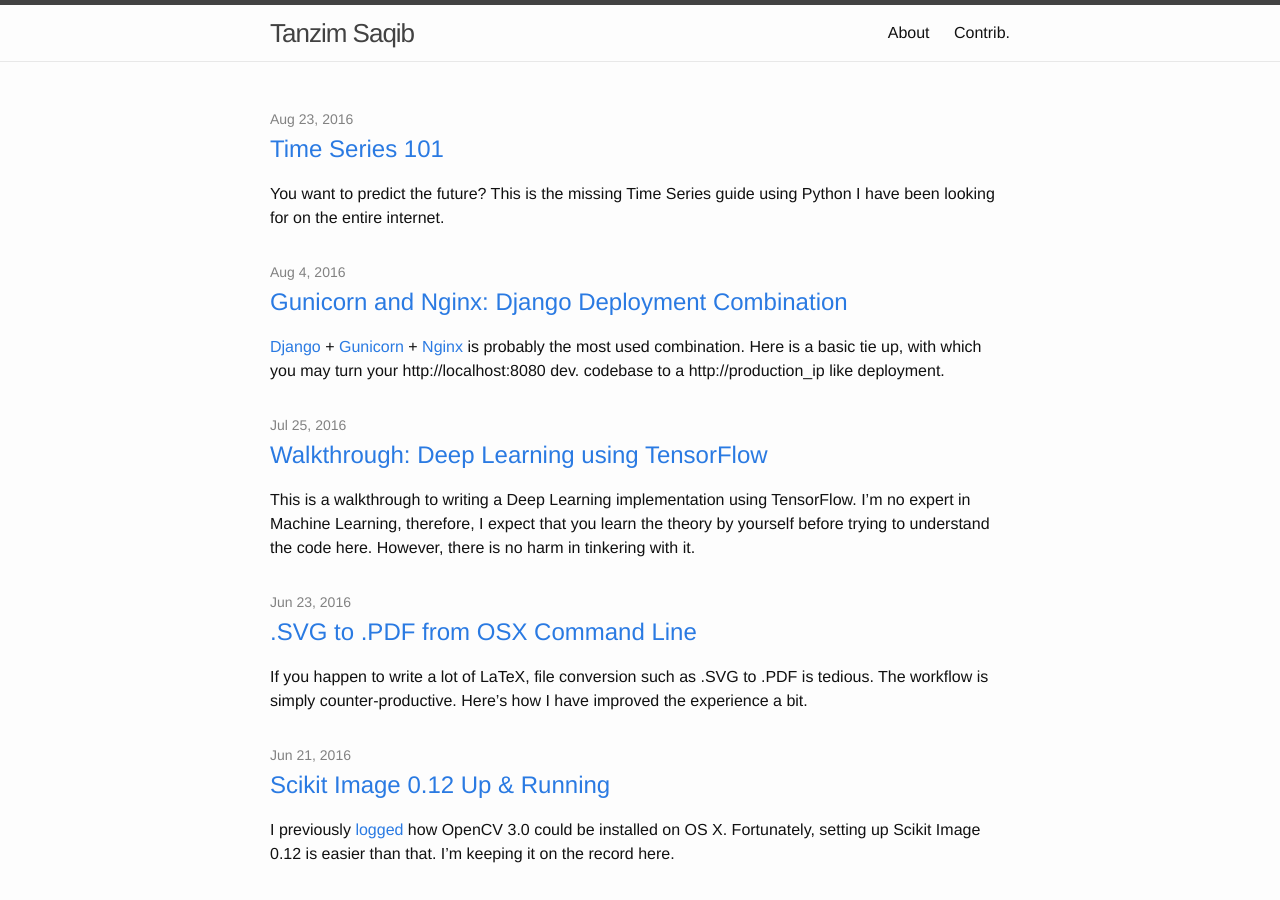
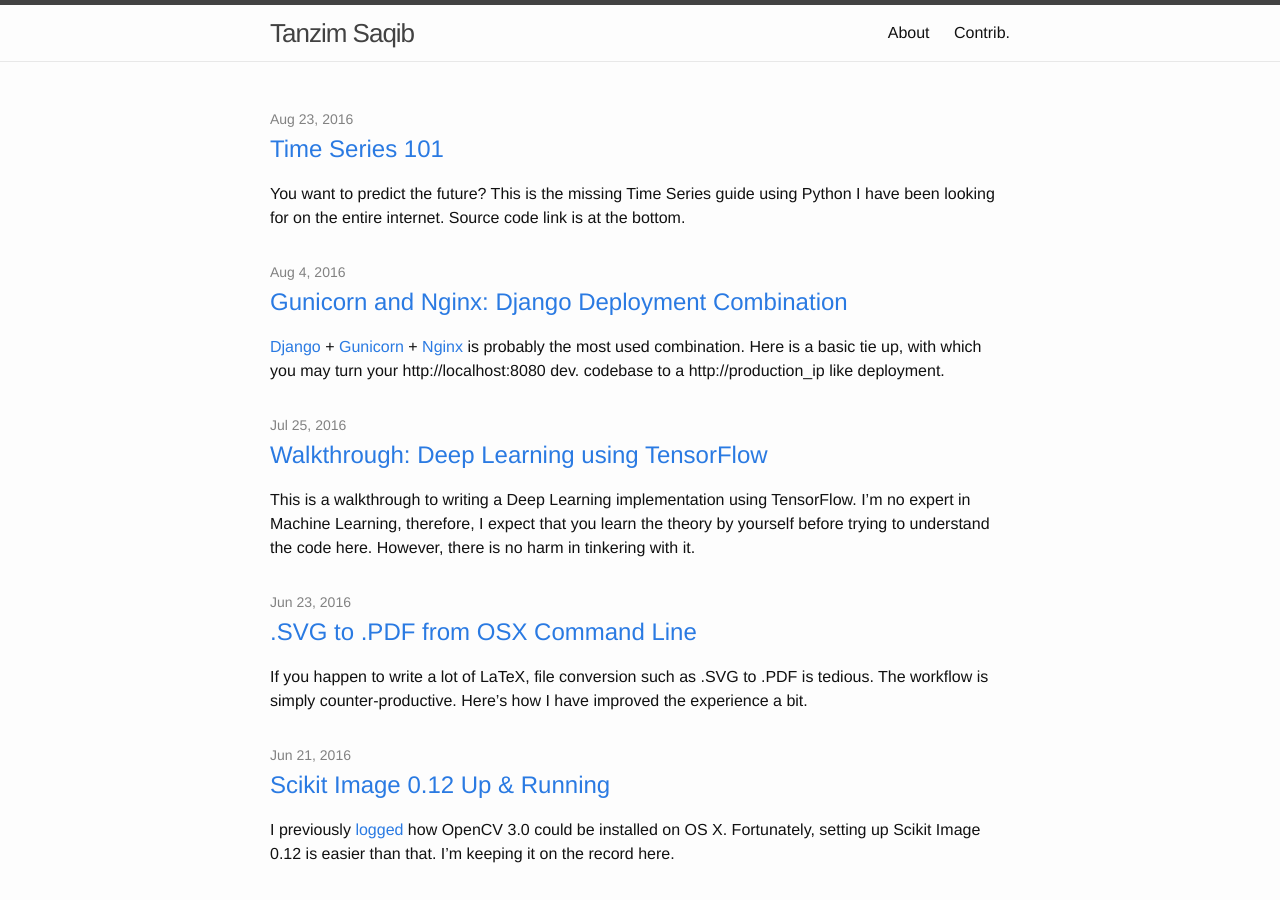
Before and after one commit to tsaqib/www, a Jekyll site: the page built from index.html, in a window 1280 px wide and 900 px high. Built offline with Jekyll 4.4.1, drawn with Linux system fonts in a browser that asks for light colours.

Commit message:
Added source code link.

```diff
--- a/_posts/2016-08-23-time-series-101.md
+++ b/_posts/2016-08-23-time-series-101.md
@@ -7,7 +7,7 @@
 comments: true
 thumbnail: /assets/ts-101-1.png
 ---
-You want to predict the future? This is the missing Time Series guide using Python I have been looking for on the entire internet.
+You want to predict the future? This is the missing Time Series guide using Python I have been looking for on the entire internet. Source code link is at the bottom.
 
 A Time Series is a set of observations recorded at different times. Reason being why Time Series analysis is very important is that based on those observations over time, a pattern may emerge and predictions could be made about the future. There are four components of Time Series, two of which Trend and Seasonality are discussed here, and the rest Cyclical and Noise/Random can be referred to [this](https://en.wikipedia.org/wiki/Decomposition_of_time_series) Wikipedia article. This whole Time Series thing is fully a statistical business. So, brace yourself.
 
@@ -247,4 +247,4 @@
 The green line here is the 10-year historic weather data and the blue line is the predicted next 10-year predicted data. The gray area as you can see is the potential area where the predicted line could peak or fall over time with 95% confidence. Meaning that the line is very unlikely to go beyond the gray areas. If you have taken a closer look, you find that the blue line has been trying to fit itself with the historic data from the beginning.
 
 ## Conclusion
-There you have it! In this post, I have shown how you can teach a computer program to follow data points, learn from it, and then predict the future.
+There you have it! In this post, I have shown how you can teach a computer program to follow data points, learn from it, and then predict the future. The source code is here available [here](https://github.com/tsaqib/samples/tree/master/climate-change).
```
Also changed, not shown: other parts of _posts/2016-08-23-time-series-101.md (+1 -1 lines).
